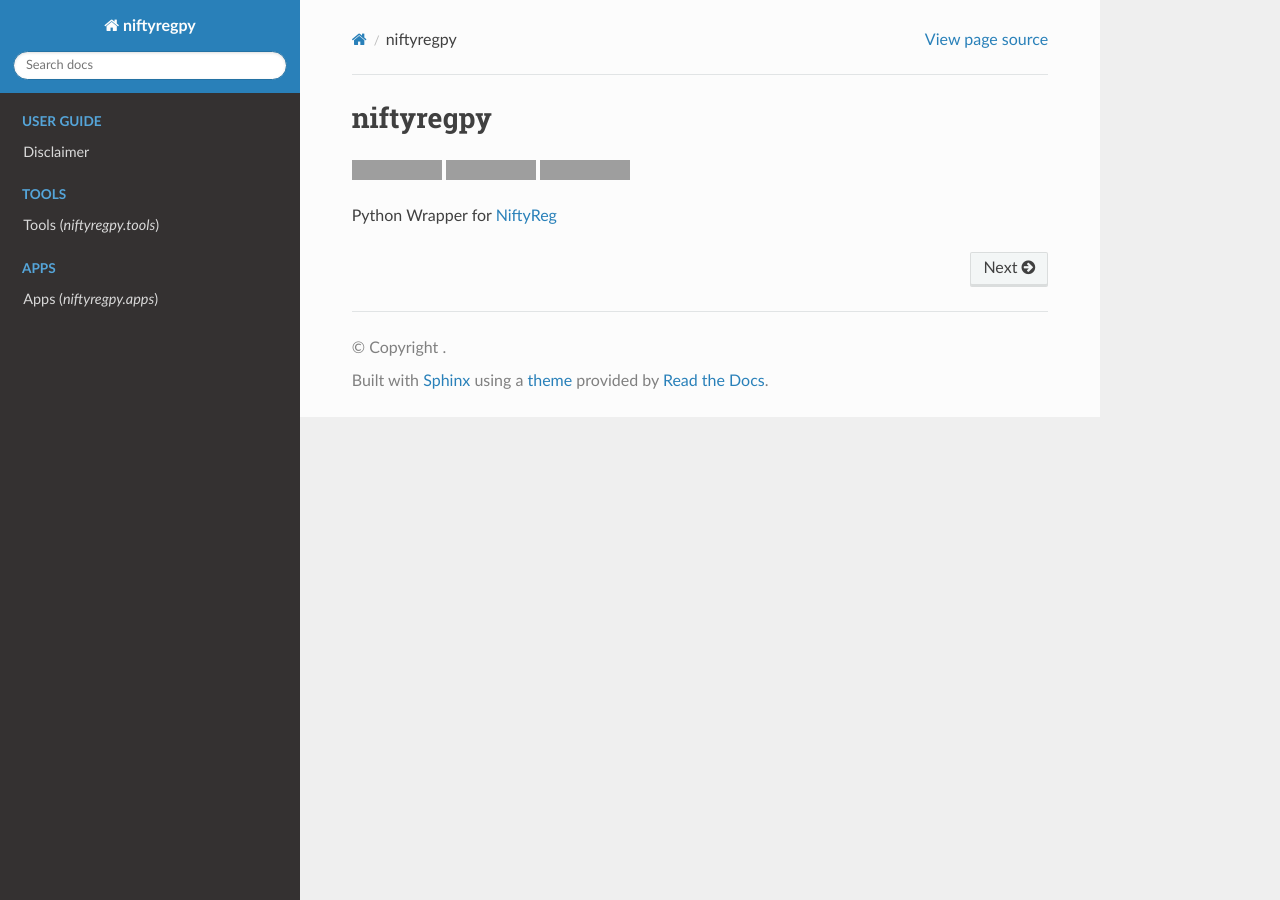
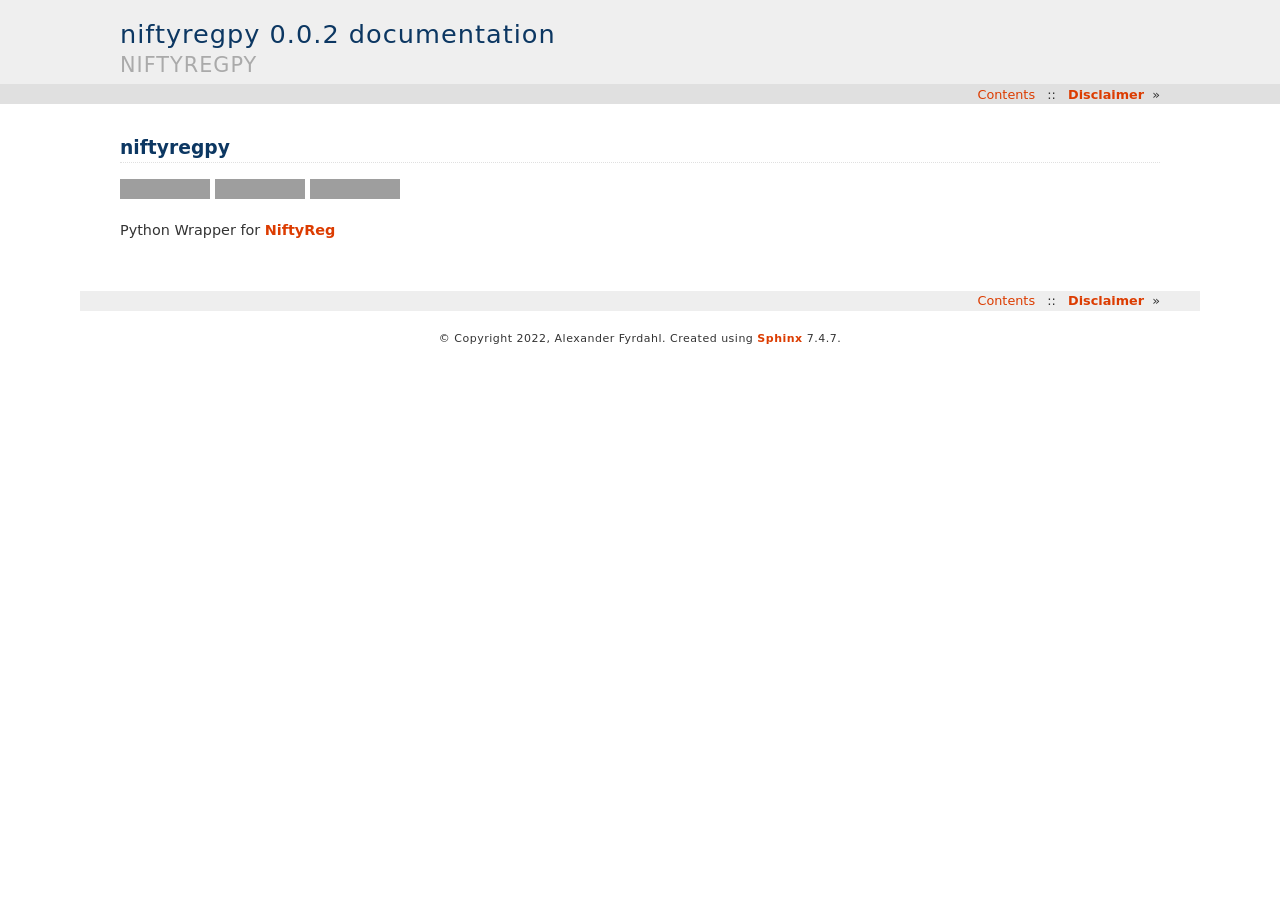
Before and after one commit to fyrdahl/niftyregpy, a Sphinx documentation site: the page built from docs/index.rst, in a window 1280 px wide. Built offline with Sphinx 7.4.7, drawn with Linux system fonts in a browser that asks for light colours; some of the changed lines change nothing that is shown; grey boxes are pictures that could not be loaded.

Commit message:
Update docs/conf.py

```diff
--- a/docs/conf.py
+++ b/docs/conf.py
@@ -1,20 +1,154 @@
+# -*- coding: utf-8 -*-
+#
+# autodoc-example documentation build configuration file, created by
+# sphinx-quickstart on Thu Sep 29 20:30:00 2016.
+#
+# This file is execfile()d with the current directory set to its
+# containing dir.
+#
+# Note that not all possible configuration values are present in this
+# autogenerated file.
+#
+# All configuration values have a default; values that are commented out
+# serve to show the default.
+
+# If extensions (or modules to document with autodoc) are in another directory,
+# add these directories to sys.path here. If the directory is relative to the
+# documentation root, use os.path.abspath to make it absolute, like shown here.
+#
 import os
 import sys
 
-sys.path.insert(0, os.path.abspath("../src"))
+sys.path.insert(0, os.path.abspath(".."))
 
+# -- General configuration ------------------------------------------------
+
+# If your documentation needs a minimal Sphinx version, state it here.
+#
+# needs_sphinx = '1.0'
+
+# Add any Sphinx extension module names here, as strings. They can be
+# extensions coming with Sphinx (named 'sphinx.ext.*') or your custom
+# ones.
+extensions = ["sphinx.ext.autodoc", "sphinxcontrib.bibtex"]
+
+# Add any paths that contain templates here, relative to this directory.
+templates_path = ["_templates"]
+
+# The suffix(es) of source filenames.
+# You can specify multiple suffix as a list of string:
+#
+# source_suffix = ['.rst', '.md']
+source_suffix = ".rst"
+
+# The master toctree document.
+master_doc = "index"
+
+# General information about the project.
 project = "niftyregpy"
+copyright = "2022, Alexander Fyrdahl"
+author = "Alexander Fyrdahl"
 
-extensions = ["sphinx.ext.autodoc", "sphinxcontrib.bibtex"]
-autosummary_generate = True
-autosummary_imported_members = True
+# The version info for the project you're documenting, acts as replacement for
+# |version| and |release|, also used in various other places throughout the
+# built documents.
+#
+# The short X.Y version.
+version = "0.0.2"
+# The full version, including alpha/beta/rc tags.
+release = "0.0.2"
+
+# The language for content autogenerated by Sphinx. Refer to documentation
+# for a list of supported languages.
+#
+# This is also used if you do content translation via gettext catalogs.
+# Usually you set "language" from the command line for these cases.
+language = None
+
+# There are two options for replacing |today|: either, you set today to some
+# non-false value, then it is used:
+#
+# today = ''
+#
+# Else, today_fmt is used as the format for a strftime call.
+#
+# today_fmt = '%B %d, %Y'
+
+# List of patterns, relative to source directory, that match files and
+# directories to ignore when looking for source files.
+# This patterns also effect to html_static_path and html_extra_path
+exclude_patterns = ["_build", "Thumbs.db", ".DS_Store"]
+
+# The reST default role (used for this markup: `text`) to use for all
+# documents.
+#
+# default_role = None
+
+# If true, '()' will be appended to :func: etc. cross-reference text.
+#
+# add_function_parentheses = True
+
+# If true, the current module name will be prepended to all description
+# unit titles (such as .. function::).
+#
+# add_module_names = True
+
+# If true, sectionauthor and moduleauthor directives will be shown in the
+# output. They are ignored by default.
+#
+# show_authors = False
+
+# The name of the Pygments (syntax highlighting) style to use.
+pygments_style = "sphinx"
+
+# A list of ignored prefixes for module index sorting.
+# modindex_common_prefix = []
+
+# If true, keep warnings as "system message" paragraphs in the built documents.
+# keep_warnings = False
+
+# If true, `todo` and `todoList` produce output, else they produce nothing.
+todo_include_todos = False
+
+# -- Options for HTML output ----------------------------------------------
+
+# The theme to use for HTML and HTML Help pages.  See the documentation for
+# a list of builtin themes.
+#
+html_theme = "haiku"
+
+# Theme options are theme-specific and customize the look and feel of a theme
+# further.  For a list of options available for each theme, see the
+# documentation.
+#
+# html_theme_options = {}
+
+# Add any paths that contain custom themes here, relative to this directory.
+# html_theme_path = []
+
+# The name for this set of Sphinx documents.
+# "<project> v<release> documentation" by default.
+#
+# html_title = u'autodoc-example v0.1'
+
+# A shorter title for the navigation bar.  Default is the same as html_title.
+#
+# html_short_title = None
+
+# The name of an image file (relative to this directory) to place at the top
+# of the sidebar.
+#
+# html_logo = None
+
+# The name of an image file (relative to this directory) to use as a favicon of
+# the docs. This file should be a Windows icon file (.ico) being 16x16 or 32x32
+# pixels large.
+#
+# html_favicon = None
+
+# Add any paths that contain custom static files (such as style sheets) here,
+# relative to this directory. They are copied after the builtin static files,
+# so a file named "default.css" will overwrite the builtin "default.css".
+html_static_path = ["_static"]
+
 bibtex_bibfiles = ["refs.bib"]
-
-source_suffix = ".rst"
-master_doc = "index"
-language = "en"
-exclude_patterns = ["_build", "Thumbs.db", ".DS_Store"]
-pygments_style = "sphinx"
-html_theme = "sphinx_rtd_theme"
-html_theme_options = {"navigation_depth": 1}
-pygments_style = "default"
```
